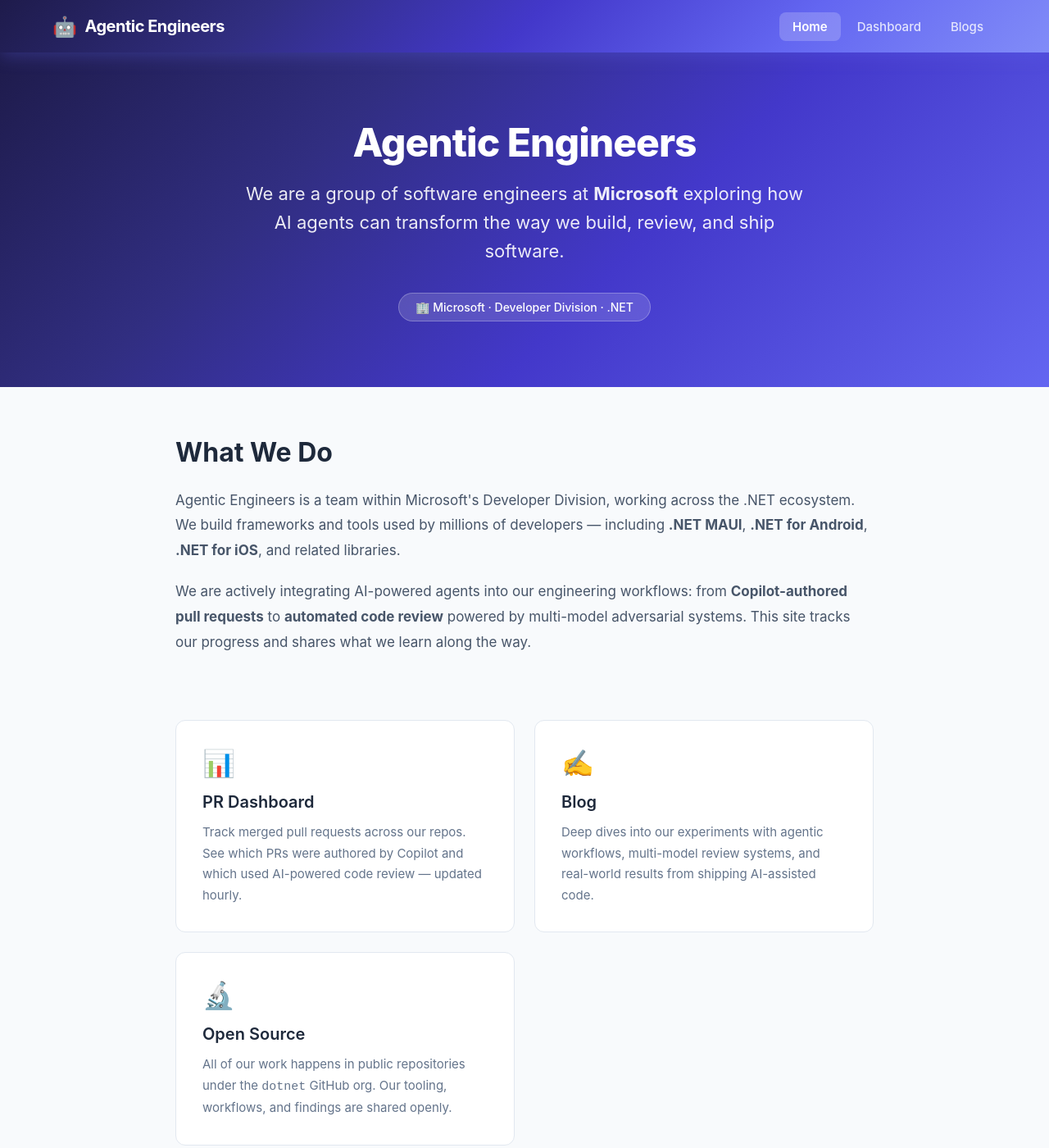
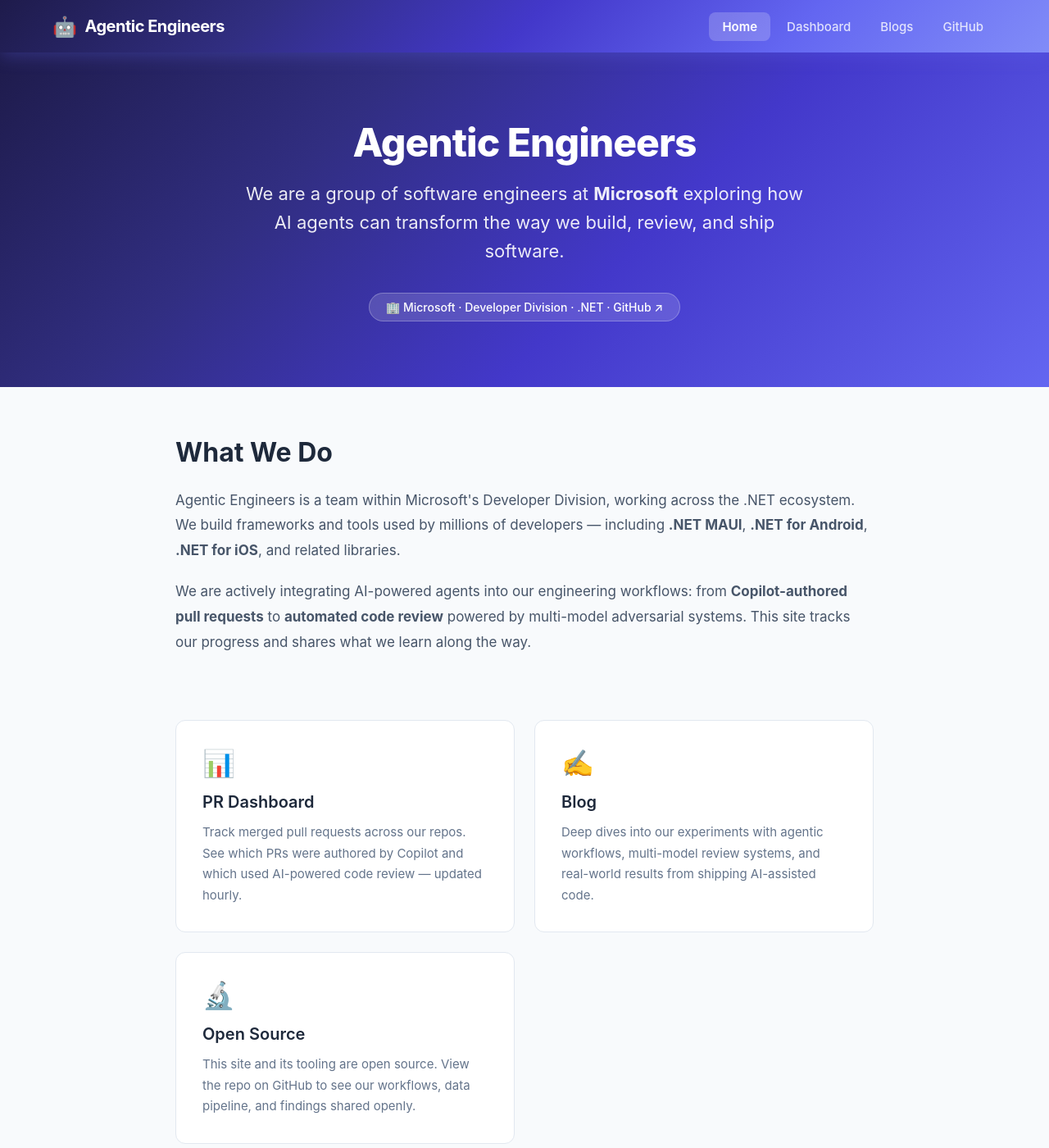
Before and after one commit to jonathanpeppers/agentic-engineers, a Jekyll site: the page built from docs/index.html, in a window 1280 px wide and 1400 px high. Shown: the whole window at 82% size. Built offline with Jekyll 4.4.1, drawn with Linux system fonts in a browser that asks for light colours.

Commit message:
Add GitHub repo links to banner, hero, cards, and CTA section
Agent-Logs-Url: https://github.com/jonathanpeppers/agentic-engineers/sessions/07683294-6e78-426e-b12f-eb81ac014811

Co-authored-by: jonathanpeppers <840039+jonathanpeppers@users.noreply.github.com>

```diff
--- a/docs/_layouts/default.html
+++ b/docs/_layouts/default.html
@@ -114,6 +114,7 @@
                 <a href="{{ site.baseurl }}/" {% if page.url == '/' %}class="active"{% endif %}>Home</a>
                 <a href="{{ site.baseurl }}/dashboard/" {% if page.url == '/dashboard/' %}class="active"{% endif %}>Dashboard</a>
                 <a href="{{ site.baseurl }}/blogs/" {% if page.url == '/blogs/' %}class="active"{% endif %}>Blogs</a>
+                <a href="https://github.com/jonathanpeppers/agentic-engineers" title="View on GitHub">GitHub</a>
             </div>
         </div>
     </nav>
--- a/docs/index.html
+++ b/docs/index.html
@@ -38,6 +38,8 @@ title: Home
         font-size: 14px;
         font-weight: 500;
         backdrop-filter: blur(10px);
+        text-decoration: none;
+        color: white;
     }
 
     .about-section {
@@ -191,9 +193,9 @@ title: Home
         We are a group of software engineers at <strong>Microsoft</strong> exploring how AI agents
         can transform the way we build, review, and ship software.
     </p>
-    <span class="org-badge">
-        🏢 Microsoft · Developer Division · .NET
-    </span>
+    <a href="https://github.com/jonathanpeppers/agentic-engineers" class="org-badge">
+        🏢 Microsoft · Developer Division · .NET · GitHub ↗
+    </a>
 </div>
 
 <section class="about-section">
@@ -231,13 +233,13 @@ title: Home
             </p>
         </div>
     </a>
-    <a href="https://github.com/dotnet" class="info-card-link">
+    <a href="https://github.com/jonathanpeppers/agentic-engineers" class="info-card-link">
         <div class="info-card">
             <div class="card-icon">🔬</div>
             <h3>Open Source</h3>
             <p>
-                All of our work happens in public repositories under the <code>dotnet</code> GitHub org.
-                Our tooling, workflows, and findings are shared openly.
+                This site and its tooling are open source. View the repo on GitHub to see
+                our workflows, data pipeline, and findings shared openly.
             </p>
         </div>
     </a>
@@ -249,5 +251,6 @@ title: Home
     <div class="cta-buttons">
         <a href="{{ site.baseurl }}/dashboard/" class="cta-btn cta-btn-primary">📊 View Dashboard</a>
         <a href="{{ site.baseurl }}/blogs/" class="cta-btn cta-btn-secondary">✍️ Read the Blog</a>
+        <a href="https://github.com/jonathanpeppers/agentic-engineers" class="cta-btn cta-btn-secondary">🐙 View on GitHub</a>
     </div>
 </div>
```
